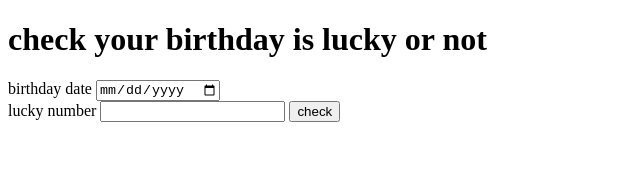
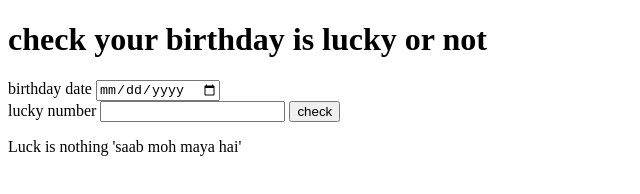
Before and after one commit to assudani66/Luckybirthday, a plain HTML site: page Index.html in a window 1280 px wide. Both pictures are taken after a click on the button "check". Shown: the whole page, without its empty margins (0-640 px from the left). Drawn offline with Linux system fonts and the light colour scheme.

Commit message:
Logic done

```diff
--- a/Index.html
+++ b/Index.html
@@ -13,6 +13,7 @@
     <label for = "number-input">lucky number</label>
     <input id="number-input" type="number">
     <button id="check-button">check</button>
+    <div><p id="message"></p></div>
 
 </body>
 <script src="/app.js"></script>
--- a/app.js
+++ b/app.js
@@ -1,7 +1,26 @@
 const dateinput = document.querySelector("#date-input")
 const numberinput = document.querySelector("#number-input")
 const checkbutton = document.querySelector("#check-button")
+const message = document.querySelector("#message")
+
+
+function sumdate(dob){
+    dob = dob.replaceAll("-","")
+    let sum = 0
+    for(i=0; i<dob.length ;i++){
+        sum = sum + Number(dob.charAt(i))
+    }
+    return sum;
+}
 
 checkbutton.addEventListener("click", function luckanalyzer(){
+    bday = sumdate(dateinput.value)
+    if(bday%numberinput.value === 0){
+        console.log("You have lucky birthday");
+        message.innerText = "You have lucky birthday"
+    }else{
+        console.log("Luck is nothing 'saab moh maya hai'")
+        message.innerText = "Luck is nothing 'saab moh maya hai'"
+    }
 
 })
```
